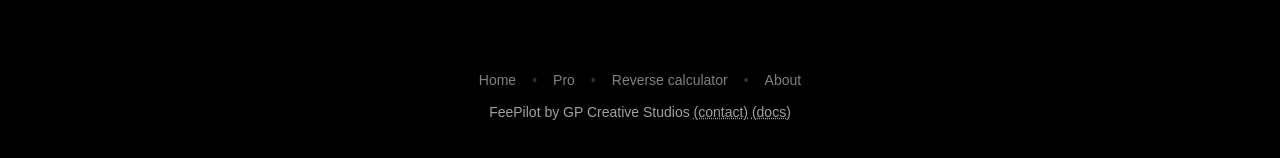
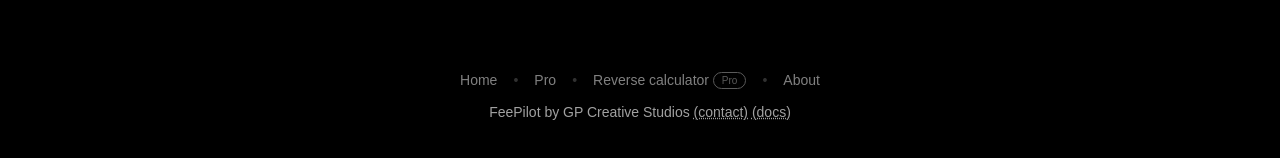
Before and after one commit to gpcreativestudios2018/FeePilot, a Next.js app: page / in a window 1280 px wide. Shown: the part 1324-1482 px from the top of the page. Built offline with nearby package versions, Linux system fonts and the light colour scheme.

Commit message:
ux: route Reverse calculator link to /pro (Pro-only), not /pro/target

```diff
--- a/src/app/components/Footer.tsx
+++ b/src/app/components/Footer.tsx
@@ -23,11 +23,12 @@ export default function Footer() {
           Pro
         </Link>
         <span className="opacity-30">•</span>
+        {/* Point to /pro (overview), not directly to /pro/target */}
         <Link
-          href={'/pro/target' as Route}
+          href={'/pro' as Route}
           className="opacity-80 hover:opacity-100 underline-offset-4 hover:underline"
         >
-          Reverse calculator
+          Reverse calculator <span className="rounded-full border px-2 py-0.5 text-[10px] align-middle opacity-70">Pro</span>
         </Link>
         <span className="opacity-30">•</span>
         <Link
```
